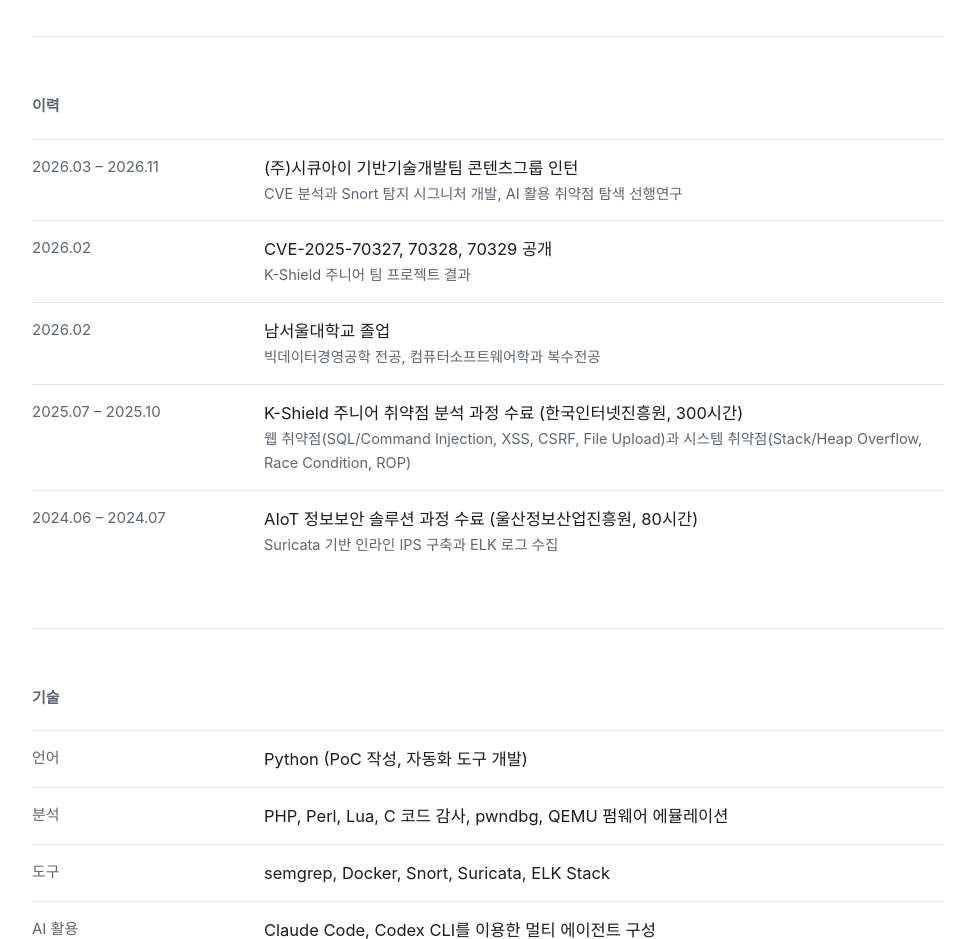
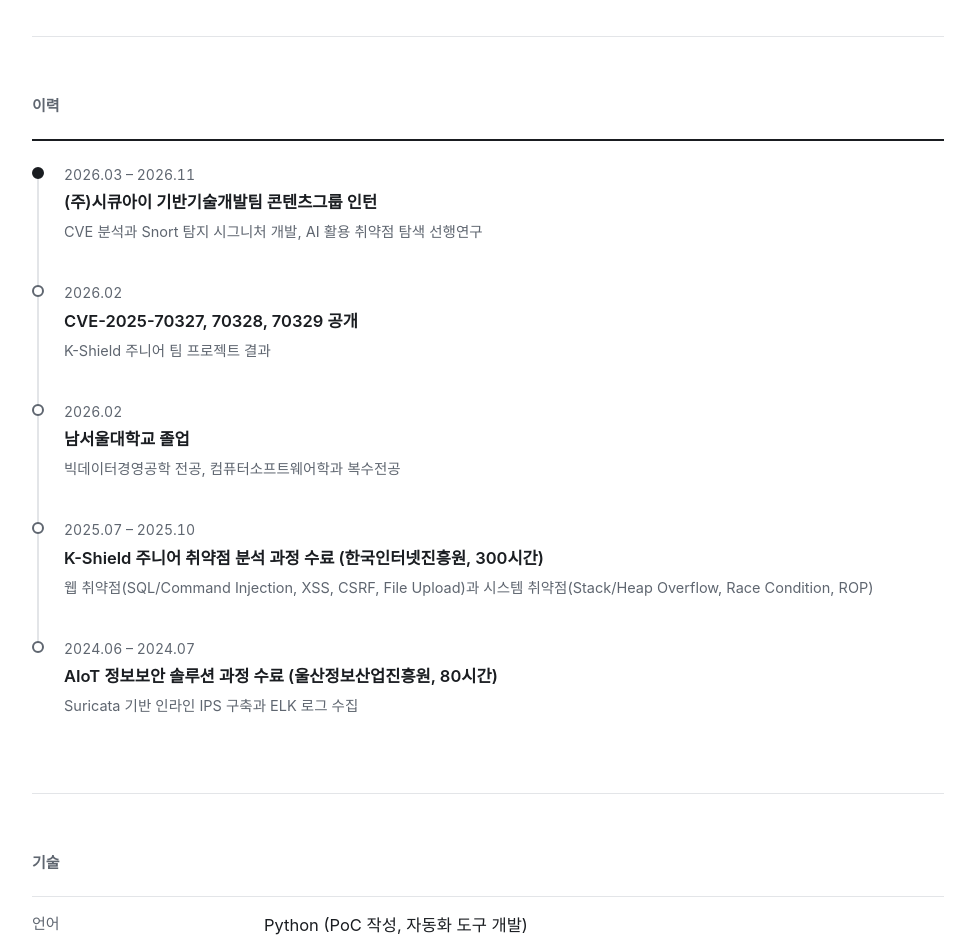
Before and after one commit to BentLock/BentLock.github.io, a plain HTML site: page index.html in a window 1280 px wide. Shown: the part 5900-6839 px from the top of the page, without its empty margins (152-1127 px from the left). Drawn offline with Linux system fonts and the light colour scheme; a web font is replaced by a local one.

Commit message:
Show history as vertical timeline
Co-Authored-By: Claude Opus 5.5 <noreply@anthropic.com>

```diff
--- a/index.html
+++ b/index.html
@@ -126,7 +126,19 @@ section.more{padding-block:56px;border-top:1px solid var(--rule)}
 .more-list article .meta{font-size:14px;margin-bottom:10px}
 .more-list article p{font-size:15.5px}
 
-/* history & skills: plain two-column rows */
+/* history: vertical timeline, newest first */
+.timeline{list-style:none;margin:0;padding:4px 0 0;position:relative;border-top:2px solid var(--ink)}
+.timeline li{position:relative;padding:18px 0 18px 32px;margin:0}
+.timeline li::before{content:"";position:absolute;left:5px;top:0;bottom:0;width:2px;background:var(--rule)}
+.timeline li:first-child::before{top:26px}
+.timeline li:last-child::before{bottom:auto;height:26px}
+.timeline li::after{content:"";position:absolute;left:0;top:22px;width:12px;height:12px;border-radius:50%;
+  background:var(--bg);border:2px solid var(--muted);box-sizing:border-box}
+.timeline li:first-child::after{background:var(--ink);border-color:var(--ink)}
+.timeline .when{display:block;color:var(--muted);font-size:14px;font-variant-numeric:tabular-nums;margin-bottom:2px}
+.timeline .what{display:block;font-weight:600}
+.timeline small{display:block;color:var(--muted);font-size:14.5px;font-weight:400;margin-top:4px}
+/* skills: plain two-column rows */
 .rows{margin:0;padding:0;list-style:none}
 .rows li,.rows div{display:grid;grid-template-columns:200px minmax(0,1fr);gap:4px 32px;padding:14px 0;border-top:1px solid var(--rule);margin:0}
 .rows .when,.rows dt{color:var(--muted);font-size:15px}
@@ -372,12 +384,12 @@ footer .contact{display:flex;gap:20px;flex-wrap:wrap;margin-bottom:12px;font-siz
 
 <section class="more" id="history" aria-labelledby="hist-h">
   <h2 id="hist-h">이력</h2>
-  <ol class="rows" reversed>
-    <li><span class="when">2026.03 – 2026.11</span><span>(주)시큐아이 기반기술개발팀 콘텐츠그룹 인턴<small>CVE 분석과 Snort 탐지 시그니처 개발, AI 활용 취약점 탐색 선행연구</small></span></li>
-    <li><span class="when">2026.02</span><span>CVE-2025-70327, 70328, 70329 공개<small>K-Shield 주니어 팀 프로젝트 결과</small></span></li>
-    <li><span class="when">2026.02</span><span>남서울대학교 졸업<small>빅데이터경영공학 전공, 컴퓨터소프트웨어학과 복수전공</small></span></li>
-    <li><span class="when">2025.07 – 2025.10</span><span>K-Shield 주니어 취약점 분석 과정 수료 (한국인터넷진흥원, 300시간)<small>웹 취약점(SQL/Command Injection, XSS, CSRF, File Upload)과 시스템 취약점(Stack/Heap Overflow, Race Condition, ROP)</small></span></li>
-    <li><span class="when">2024.06 – 2024.07</span><span>AIoT 정보보안 솔루션 과정 수료 (울산정보산업진흥원, 80시간)<small>Suricata 기반 인라인 IPS 구축과 ELK 로그 수집</small></span></li>
+  <ol class="timeline" reversed>
+    <li><span class="when">2026.03 – 2026.11</span><span class="what">(주)시큐아이 기반기술개발팀 콘텐츠그룹 인턴</span><small>CVE 분석과 Snort 탐지 시그니처 개발, AI 활용 취약점 탐색 선행연구</small></li>
+    <li><span class="when">2026.02</span><span class="what">CVE-2025-70327, 70328, 70329 공개</span><small>K-Shield 주니어 팀 프로젝트 결과</small></li>
+    <li><span class="when">2026.02</span><span class="what">남서울대학교 졸업</span><small>빅데이터경영공학 전공, 컴퓨터소프트웨어학과 복수전공</small></li>
+    <li><span class="when">2025.07 – 2025.10</span><span class="what">K-Shield 주니어 취약점 분석 과정 수료 (한국인터넷진흥원, 300시간)</span><small>웹 취약점(SQL/Command Injection, XSS, CSRF, File Upload)과 시스템 취약점(Stack/Heap Overflow, Race Condition, ROP)</small></li>
+    <li><span class="when">2024.06 – 2024.07</span><span class="what">AIoT 정보보안 솔루션 과정 수료 (울산정보산업진흥원, 80시간)</span><small>Suricata 기반 인라인 IPS 구축과 ELK 로그 수집</small></li>
   </ol>
 </section>
 
```
